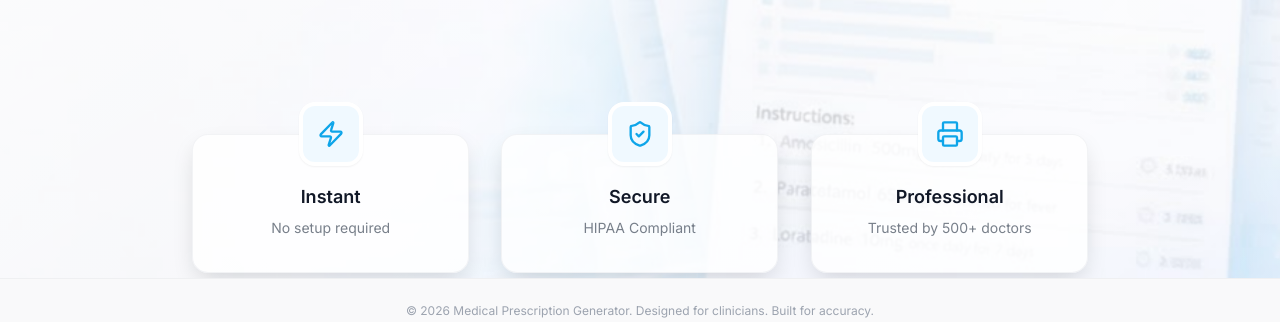
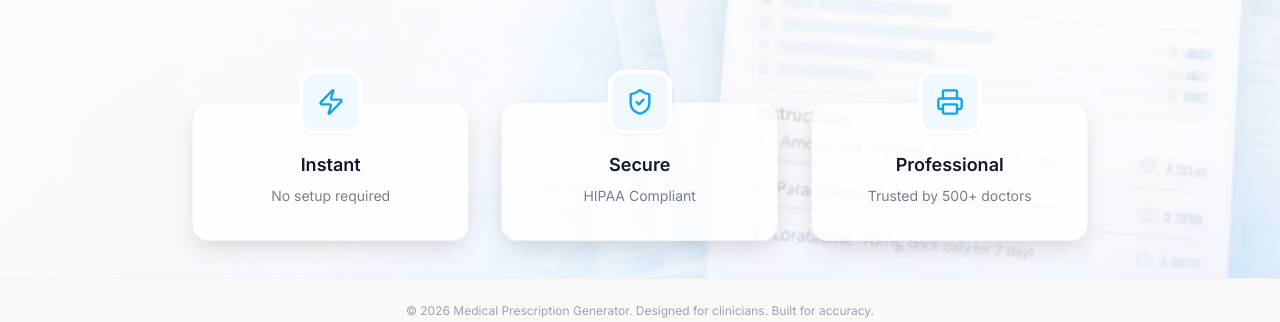
Before and after one commit to reachvivek/medical-prescription-generator, a React (Vite) app: page / in a window 1280 px wide. Shown: the part 385-707 px from the top of the page. Built offline with nearby package versions, Linux system fonts and the light colour scheme; no server answers.

Commit message:
Improve feature cards spacing to prevent footer overlap
- Increased bottom margin on feature cards grid
- Added more bottom padding to content container
- Cards now have consistent safe spacing above footer

```diff
--- a/src/components/layout/Hero.jsx
+++ b/src/components/layout/Hero.jsx
@@ -30,7 +30,7 @@ const Hero = () => {
       <div className="absolute inset-0 bg-gradient-to-br from-white/90 via-white/50 to-transparent"></div>
 
       {/* Content */}
-      <div className="relative h-full flex items-center pt-24 pb-48 md:pb-40 md:pt-20">
+      <div className="relative h-full flex items-center pt-24 pb-56 md:pb-48 md:pt-20">
         <div className="max-w-5xl mx-auto px-4 sm:px-6 md:px-8 w-full">
           <div className="max-w-4xl mt-8 sm:mt-24 md:mt-36 lg:mt-44">
             {/* Text content - Left aligned */}
@@ -65,7 +65,7 @@ const Hero = () => {
           </div>
 
           {/* Features - Horizontal on all screens */}
-          <div className="grid grid-cols-3 gap-3 md:gap-8 max-w-2xl md:max-w-4xl mx-auto mt-6 md:mt-8 mb-8 md:mb-12">
+          <div className="grid grid-cols-3 gap-3 md:gap-8 max-w-2xl md:max-w-4xl mx-auto mt-6 md:mt-8 mb-16 md:mb-20">
               {/* Instant */}
               <div className="relative pt-5 md:pt-8 animate-scale-in opacity-0 delay-300">
                 <div className="absolute top-0 left-1/2 -translate-x-1/2 z-10 transition-transform duration-300 group-hover:scale-110">
```
